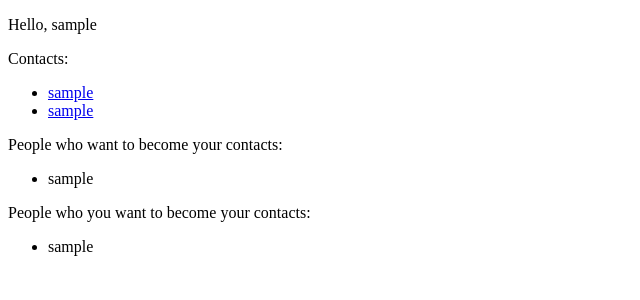
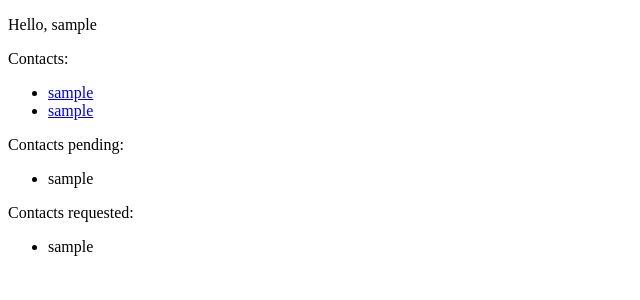
Before and after one commit to sathishpanduga/private-chat, a Django app: page /private-chat/profile/ in a window 1280 px wide. Shown: the top 300 px of the page, without its empty margins (0-640 px from the left). Run offline with Django 3.2, Linux system fonts and the light colour scheme; a user stored in the database is signed in; tables that the repository leaves empty hold one stand-in row (values such as "Sample post"); some libraries are stand-ins or nearby versions.

Commit message:
change wording

```diff
--- a/private_chat/templates/private_chat/profile.html
+++ b/private_chat/templates/private_chat/profile.html
@@ -7,13 +7,13 @@
             <li><a href="{% url 'private-chat:chat' contact.get_username %}">{{ contact.get_username }}</a></li>
         {% endfor %}
     </ul>
-    <p>People who want to become your contacts:</p>
+    <p>Contacts pending:</p>
     <ul>
         {% for contact in chatuser.contact_accepter.all %}
             <li>{{ contact.requester.get_username }}</li>
         {% endfor %}
     </ul>
-    <p>People who you want to become your contacts:</p>
+    <p>Contacts requested:</p>
     <ul>
         {% for contact in chatuser.contact_requester.all %}
             <li>{{ contact.accepter.get_username }}</li>
```
